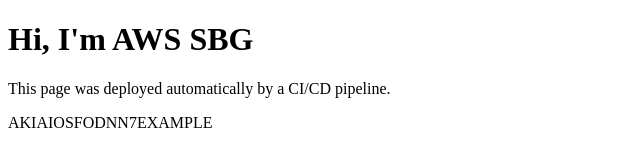
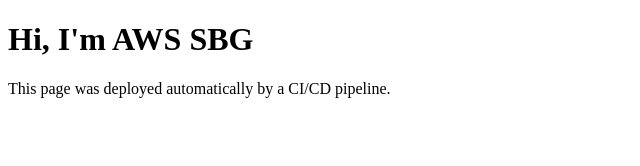
Before and after one commit to uhawscloudclub/my-first-pipeline, a plain HTML site: page index.html in a window 1280 px wide. Shown: the whole page, without its empty margins (0-640 px from the left). Drawn offline with Linux system fonts and the light colour scheme.

Commit message:
Remove leaked key

```diff
--- a/index.html
+++ b/index.html
@@ -7,6 +7,5 @@
 <body>
   <h1>Hi, I'm AWS SBG</h1>
   <p>This page was deployed automatically by a CI/CD pipeline.</p>
-  AKIAIOSFODNN7EXAMPLE
 </body>
 </html>
```
